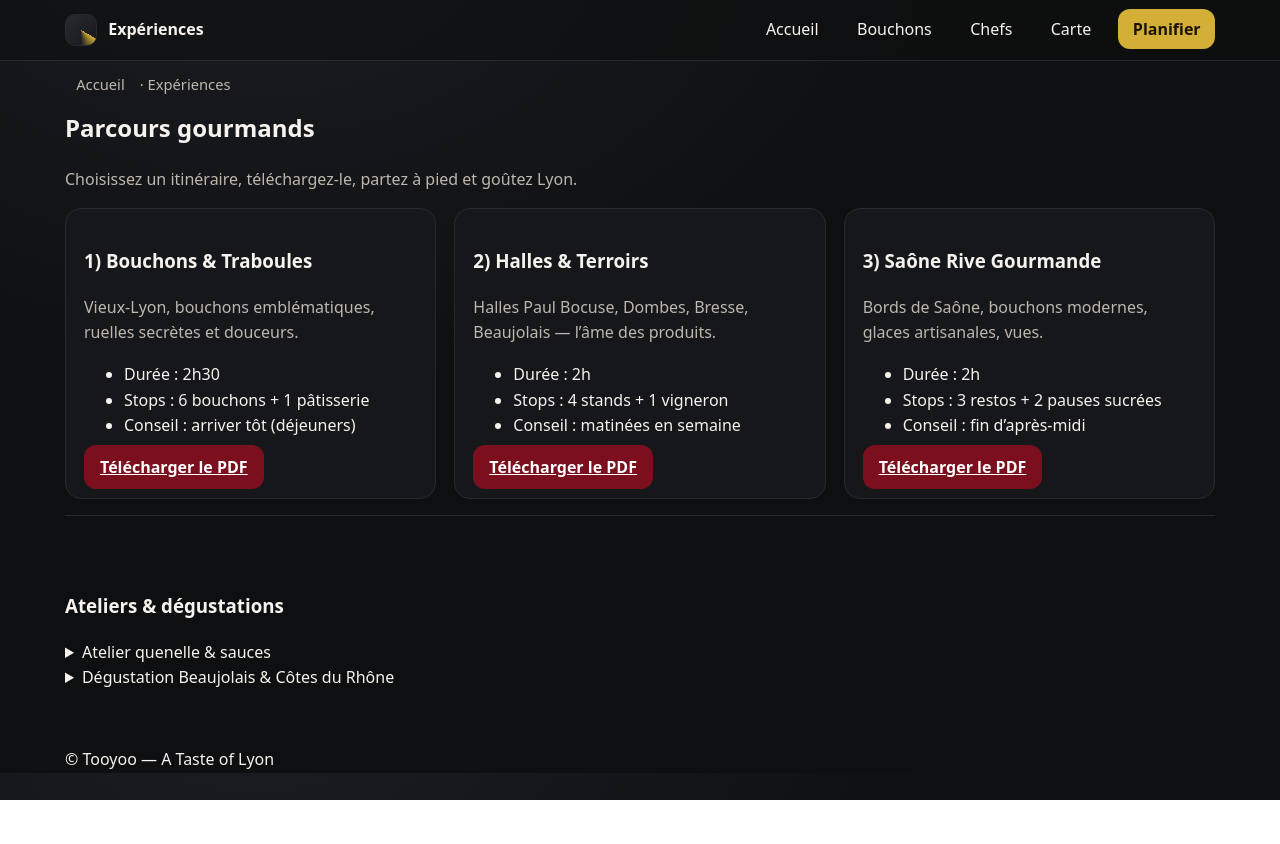
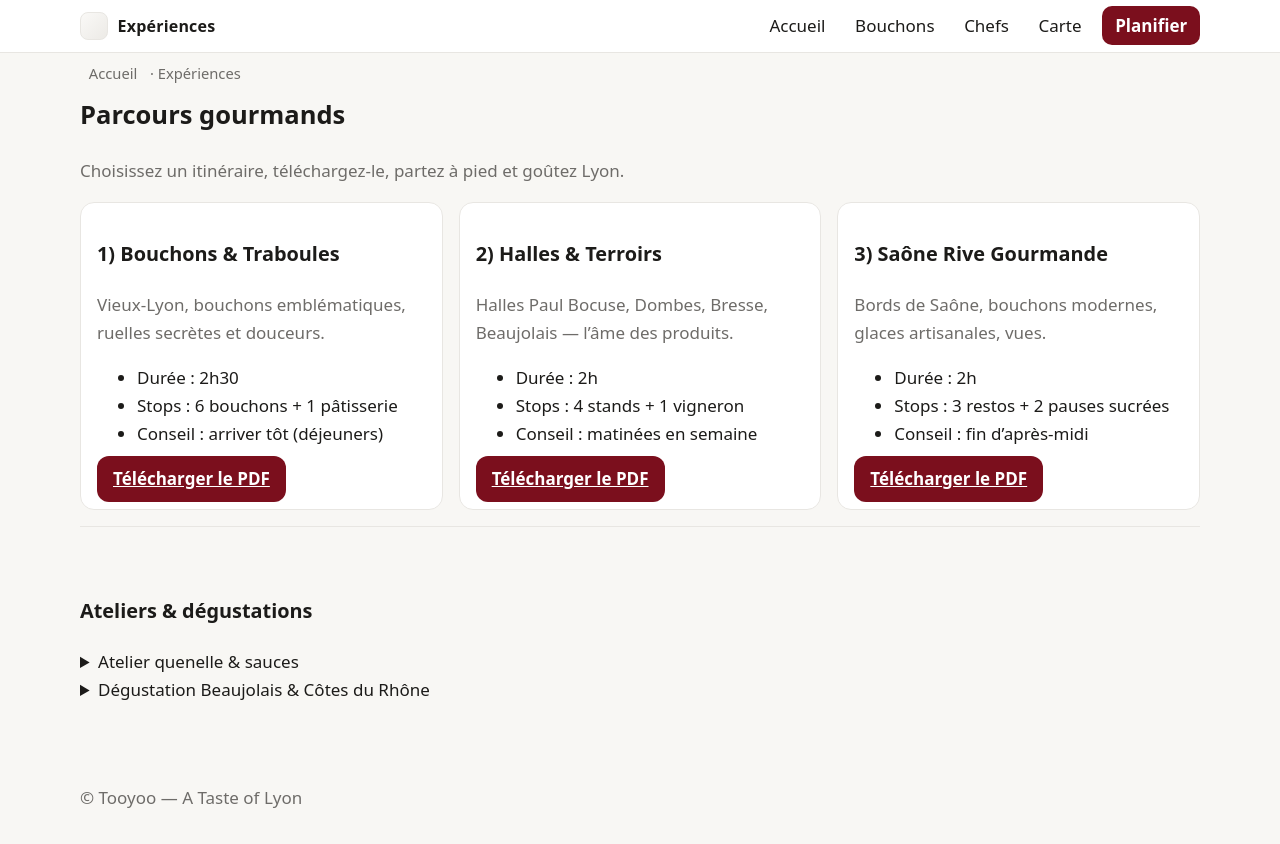
Before and after one commit to mairealexis/lyon-gastro, a plain HTML site: page pages/experiences.html in a window 1280 px wide. Before the commit the page ends 800 px from the top, so only its background shows below. Drawn offline with Linux system fonts and the light colour scheme.

Commit message:
Update experiences.html

```diff
--- a/pages/experiences.html
+++ b/pages/experiences.html
@@ -6,32 +6,95 @@
   <title>Expériences — A Taste of Lyon</title>
   <meta name="description" content="Parcours gourmands à Lyon : bouchons & traboules, Halles & terroirs, Saône rive gourmande. Ateliers, dégustations, marchés." />
   <style>
-    :root{--bg:#0e0f10;--surface:#15171a;--text:#f6f3ee;--muted:#bdb7ae;--brand:#7b0f1d;--brand-2:#b21d2b;--accent:#d4af37;--line:#272a2f;--focus:#ffe08a}
-    *{box-sizing:border-box}html{scroll-behavior:smooth}
-    body{margin:0;font:16px/1.6 ui-sans-serif,system-ui,-apple-system,Segoe UI,Roboto,Arial;color:var(--text);background:radial-gradient(1200px 800px at 20% -10%,#1b1d22 0%,var(--bg) 60%);opacity:0;animation:fadeIn .4s ease forwards}
-    @keyframes fadeIn{to{opacity:1}}.page-leave{opacity:0 !important;transition:opacity .25s ease}
-    img{max-width:100%;display:block}
-    .container{width:min(1150px,92%);margin-inline:auto}
-    section{padding:56px 0;border-top:1px solid var(--line)}
-    .header{position:sticky;top:0;z-index:40;backdrop-filter:saturate(1.1) blur(8px);background:color-mix(in oklab,var(--bg) 60%,transparent);border-bottom:1px solid var(--line)}
-    .nav{display:flex;align-items:center;justify-content:space-between;padding:14px 0}
-    .brand{display:flex;align-items:center;gap:.7rem}.brand-logo{inline-size:32px;block-size:32px;border-radius:10px;border:1px solid var(--line);background:conic-gradient(from 120deg,var(--accent),#0000 60deg),linear-gradient(135deg,#272a2f,#16181c)}
-    .brand h1{font-size:1rem;margin:0}
-    nav ul{display:flex;gap:1rem;margin:0;padding:0;list-style:none}
-    nav a{color:var(--text);text-decoration:none;padding:.45rem .7rem;border-radius:10px}
-    nav a:hover{background:var(--surface)}.nav-cta{background:var(--accent);color:#1b1400;padding:.55rem .9rem;border-radius:12px;font-weight:700}
-    .menu-btn{display:none;background:transparent;border:1px solid var(--line);color:var(--text);padding:.45rem .6rem;border-radius:10px}
-    .card{background:var(--surface);border:1px solid var(--line);border-radius:16px;padding:18px}
-    .grid{display:grid;gap:18px}.cols-2{grid-template-columns:repeat(2,1fr)}.cols-3{grid-template-columns:repeat(3,1fr)}
-    .breadcrumbs{font-size:.92rem;color:var(--muted);margin:12px 0}.breadcrumbs a{color:var(--muted)}
-    .table{width:100%;border-collapse:collapse}.table th,.table td{border-bottom:1px solid var(--line);padding:.7rem .6rem;text-align:left}.table th{color:var(--muted)}
-    .btn{background:var(--brand);color:#fff;border:0;padding:.7rem 1rem;border-radius:12px;font-weight:700;cursor:pointer}
-    .btn:hover{background:var(--brand-2)}
-    .text-muted{color:var(--muted)}.mt-0{margin-top:0}.mt-3{margin-top:16px}
-    @media (max-width:980px){.cols-2,.cols-3{grid-template-columns:1fr}nav ul{display:none}.menu-btn{display:inline-flex}.nav.open ul{display:flex;flex-direction:column;position:absolute;right:4%;top:56px;background:var(--surface);padding:10px;border:1px solid var(--line);border-radius:12px;width:min(280px,92vw)}}
-    a{color:var(--accent)}a:hover{text-decoration:underline}
-    :focus{outline:2px solid var(--focus);outline-offset:2px}
-  </style>
+  :root{
+    --bg:#f8f7f4;        /* light ivory */
+    --surface:#ffffff;    /* cards & header */
+    --text:#1c1b19;       /* primary text */
+    --muted:#6e6c69;      /* secondary text */
+    --brand:#7b0f1d;      /* burgundy */
+    --accent:#d4af37;     /* gold (subtle use) */
+    --line:#e8e6e2;       /* soft lines */
+    --focus:#7b0f1d33;    /* focus ring */
+  }
+  *{box-sizing:border-box}
+  html{scroll-behavior:smooth}
+  body{margin:0;font:17px/1.65 ui-sans-serif,system-ui,-apple-system,Segoe UI,Roboto,"Helvetica Neue",Arial;color:var(--text);background:var(--bg);opacity:0;animation:fadeIn .25s ease forwards}
+  @keyframes fadeIn{to{opacity:1}}
+  .page-leave{opacity:0 !important;transition:opacity .18s ease}
+  img{max-width:100%;height:auto;display:block}
+
+  /* Layout */
+  .container{width:min(1120px,92%);margin-inline:auto}
+  section{padding:48px 0;border-top:1px solid var(--line)}
+
+  /* Header (simple, sober) */
+  .header{position:sticky;top:0;z-index:40;background:var(--surface);border-bottom:1px solid var(--line)}
+  .nav{display:flex;align-items:center;justify-content:space-between;padding:12px 0}
+  .brand{display:flex;align-items:center;gap:.6rem}
+  .brand-logo{inline-size:28px;block-size:28px;border-radius:8px;border:1px solid var(--line);background:linear-gradient(135deg,#faf9f7,#eceae6)}
+  .brand h1{font-size:1rem;letter-spacing:.2px;margin:0}
+
+  nav ul{display:flex;gap:.75rem;margin:0;padding:0;list-style:none}
+  nav a{color:var(--text);text-decoration:none;padding:.4rem .55rem;border-radius:8px}
+  nav a:hover{background:#f2f0ec}
+  .nav-cta{background:var(--brand);color:#fff;padding:.5rem .8rem;border-radius:10px;font-weight:700}
+  .menu-btn{display:none;background:transparent;border:1px solid var(--line);color:var(--text);padding:.35rem .55rem;border-radius:8px}
+
+  /* Hero */
+  .hero{display:grid;grid-template-columns:1.1fr .9fr;gap:24px;align-items:center;padding:56px 0 40px}
+  .kicker{display:inline-flex;align-items:center;gap:.45rem;padding:.22rem .55rem;border:1px solid var(--line);border-radius:999px;color:var(--muted);font-size:.9rem;background:#fff}
+  .title{font-size:clamp(1.9rem,3.2vw + .5rem,2.8rem);line-height:1.15;margin:.5rem 0}
+  .lead{color:var(--muted);margin:0 0 .8rem}
+  .cta-row{display:flex;gap:.6rem;flex-wrap:wrap}
+  .btn{background:var(--brand);color:#fff;border:0;padding:.7rem 1rem;border-radius:12px;font-weight:700;cursor:pointer}
+  .btn:hover{filter:brightness(.95)}
+  .btn.secondary{background:#fff;border:1px solid var(--line);color:var(--text)}
+
+  /* Cards: ultralight */
+  .card{background:var(--surface);border:1px solid var(--line);border-radius:14px;padding:16px}
+
+  /* Grids */
+  .grid{display:grid;gap:16px}
+  .cols-2{grid-template-columns:repeat(2,1fr)}
+  .cols-3{grid-template-columns:repeat(3,1fr)}
+
+  /* Elements */
+  .badges{display:flex;gap:8px;flex-wrap:wrap}
+  .badge{border:1px solid var(--line);border-radius:999px;padding:.24rem .6rem;color:var(--muted);font-size:.88rem;background:#fff}
+  .list{display:grid;gap:12px}
+  .item{display:flex;gap:10px;align-items:center}
+  .thumb{inline-size:60px;block-size:60px;border-radius:10px;border:1px solid var(--line);object-fit:cover;background:#fff}
+
+  /* Footer */
+  .footer{padding:32px 0;color:var(--muted)}
+  .footer a{color:var(--muted)}
+
+  /* Utilities */
+  .mt-0{margin-top:0}.mt-1{margin-top:6px}.mt-2{margin-top:10px}.mt-3{margin-top:16px}
+  .text-muted{color:var(--muted)}
+  .breadcrumbs{font-size:.92rem;color:var(--muted);margin:8px 0}
+  .breadcrumbs a{color:var(--muted)}
+  .table{width:100%;border-collapse:collapse}
+  .table th,.table td{border-bottom:1px solid var(--line);padding:.6rem;text-align:left}
+  .table th{color:var(--muted);font-weight:600}
+  .callout{background:#fff;border:1px solid var(--line);border-radius:12px;padding:14px}
+
+  /* Links & focus */
+  a{color:var(--brand)}a:hover{text-decoration:underline}
+  :focus{outline:2px solid var(--focus);outline-offset:2px}
+
+  /* Responsive */
+  @media (max-width:980px){
+    .hero{grid-template-columns:1fr}
+    .cols-2,.cols-3{grid-template-columns:1fr}
+    nav ul{display:none}
+    .menu-btn{display:inline-flex}
+    .nav.open ul{display:flex;flex-direction:column;position:absolute;right:4%;top:56px;background:var(--surface);padding:10px;border:1px solid var(--line);border-radius:12px;width:min(280px,92vw)}
+  }
+
+  /* Print */
+  @media print{.header,.footer{display:none}section{padding:0}}
+</style>
 </head>
 <body>
   <header class="header">
```
